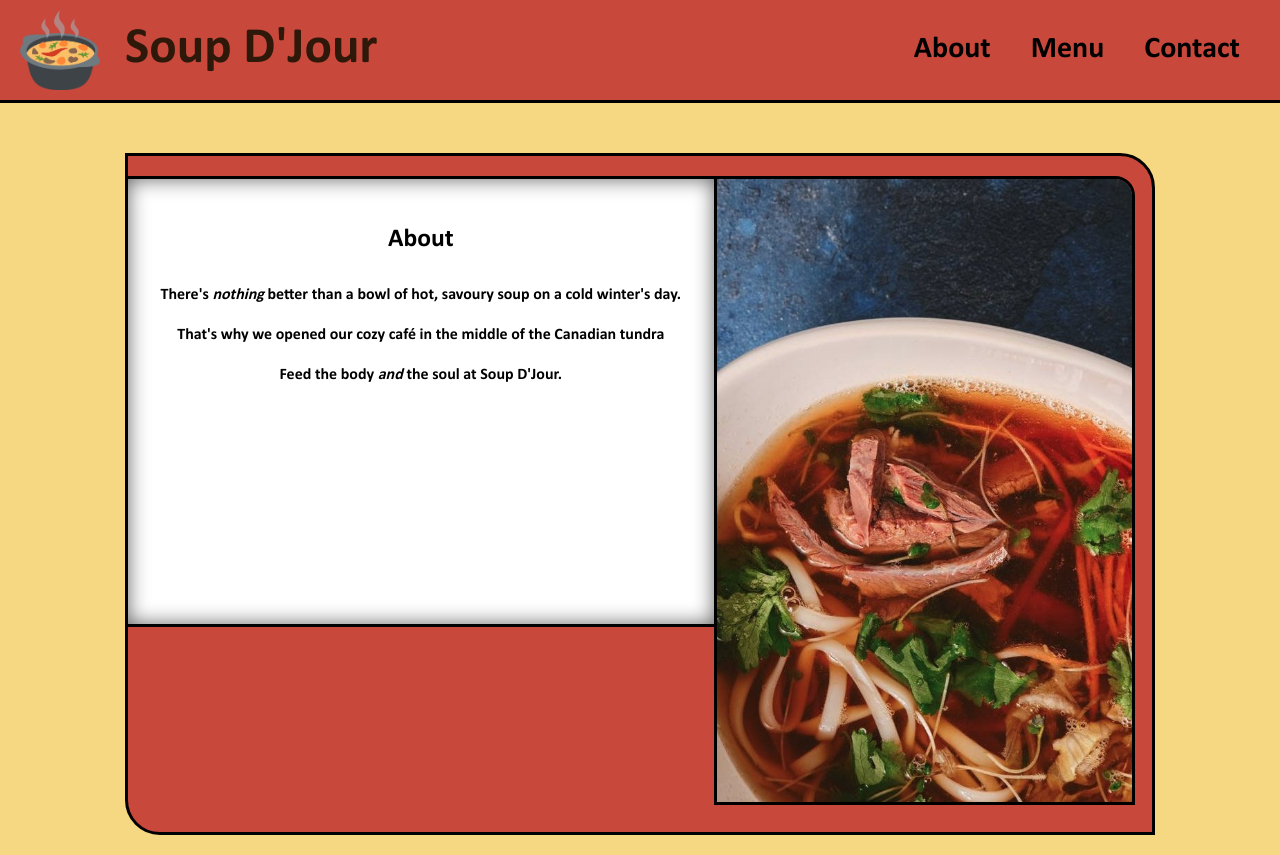
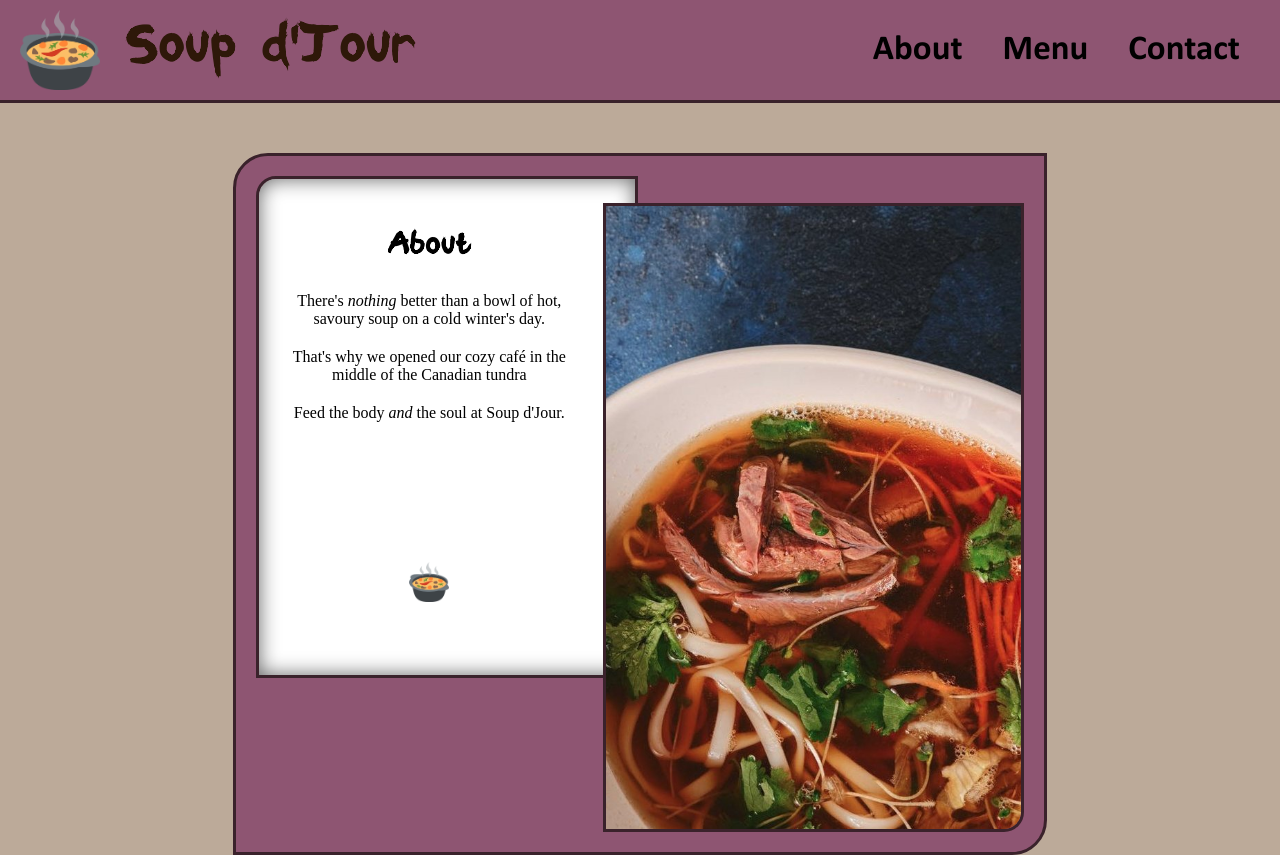
Before and after one commit to kgthompson1111/restaurant-page, a website built with webpack: page dist/index.html in a window 1280 px wide. Shown: the top 855 px of the page. Built offline with nearby package versions, Linux system fonts and the light colour scheme.

Commit message:
Wrap up functionality, finalize css styles

```diff
--- a/src/aboutPage.js
+++ b/src/aboutPage.js
@@ -1,18 +1,22 @@
 import AboutSoup from './soup1.jpg';
+import { renderStamp } from './renderStamp.js';
 
 function renderAbout() {
     cardContent.innerHTML = "";
 
     const aboutHeader = document.createElement('h2');
     aboutHeader.id = "aboutHeader";
+    aboutHeader.classList.add('cardHeader');
     aboutHeader.innerText = "About"
     cardContent.appendChild(aboutHeader);
 
     const aboutText = document.createElement('div');
     aboutText.id = "aboutText";
     aboutText.classList.add("cardText");
-    aboutText.innerHTML = "<p>There's <em>nothing</em> better than a bowl of hot, savoury soup on a cold winter's day.</p><p>That's why we opened our cozy caf&eacute; in the middle of the Canadian tundra</p><p>Feed the body <em>and</em> the soul at Soup D'Jour."
+    aboutText.innerHTML = "<p>There's <em>nothing</em> better than a bowl of hot, savoury soup on a cold winter's day.</p><p>That's why we opened our cozy caf&eacute; in the middle of the Canadian tundra</p><p>Feed the body <em>and</em> the soul at Soup d'Jour."
     cardContent.appendChild(aboutText);
+
+    renderStamp();
 
     cardImage.src = AboutSoup;
 }
--- a/src/contactPage.js
+++ b/src/contactPage.js
@@ -1,9 +1,16 @@
 import ContactSoup from './soup3.jpg';
+import { renderStamp } from './renderStamp.js';
 
 function renderContact() {
     cardContent.innerHTML = "";
 
-    const locationHeader = document.createElement('h2');
+    const contactUsHeader = document.createElement('h2');
+    contactUsHeader.classList.add("cardHeader");
+    contactUsHeader.id = "contactUsHeader";
+    contactUsHeader.innerText = "Contact Us";
+    cardContent.appendChild(contactUsHeader);
+
+    const locationHeader = document.createElement('h3');
     locationHeader.id = "locationHeader";
     locationHeader.innerText = "Location"
     cardContent.appendChild(locationHeader);
@@ -11,10 +18,10 @@ function renderContact() {
     const locationText = document.createElement('div');
     locationText.id = "locationText";
     locationText.classList.add("locationText");
-    locationText.innerHTML = "<p>Located at 123a - 456 st<br><p>Tundratown, Alberta</p>"
+    locationText.innerHTML = "<p>Located at 123a - 456 st<br>Tundratown, Alberta</p>"
     cardContent.appendChild(locationText);
 
-    const hoursHeader = document.createElement('h2');
+    const hoursHeader = document.createElement('h3');
     hoursHeader.id = "hoursHeader";
     hoursHeader.innerText = "Hours";
     cardContent.appendChild(hoursHeader);
@@ -26,7 +33,7 @@ function renderContact() {
     "Monday to Friday: 10:00 - 20:00<br>Saturday: 12:00 - 18:00<br>Sunday: Closed"
     cardContent.appendChild(hoursText);
 
-    const contactHeader = document.createElement('h2');
+    const contactHeader = document.createElement('h3');
     contactHeader.id = "contactHeader";
     contactHeader.innerText = "Contact Us";
     cardContent.appendChild(contactHeader);
@@ -36,6 +43,8 @@ function renderContact() {
     contactText.innerHTML = "<p>780-999-9999<br>contact@souppdjour.net</p>"
     cardContent.appendChild(contactText);
 
+    renderStamp();
+
     cardImage.src = ContactSoup;
 }
 
--- a/src/index.js
+++ b/src/index.js
@@ -1,6 +1,7 @@
 // functions
 import { renderPage } from './pageRender.js';
 import { renderMenu } from './menuPage.js';
+
 // css
 import './style.css';
 
--- a/src/menuPage.js
+++ b/src/menuPage.js
@@ -1,9 +1,11 @@
 import MenuSoup from './soup2.jpg';
+import { renderStamp } from './renderStamp.js';
 
 function renderMenu() {
    cardContent.innerHTML = "";
 
     const menuHeader = document.createElement('h2');
+    menuHeader.classList.add("cardHeader");
     menuHeader.id = "menuHeader";
     menuHeader.innerText = "Menu"
     cardContent.appendChild(menuHeader);
@@ -14,7 +16,7 @@ function renderMenu() {
     cardContent.appendChild(squashSoup);
 
     const squashSoupDescription = document.createElement('div');
-    squashSoupDescription.innerHTML = "<p>Creamy vegan butternut squash soup.</p>"
+    squashSoupDescription.innerHTML = "<p>Creamy vegan butternut squash soup</p>"
     squashSoupDescription.classList.add("cardText");
     cardContent.appendChild(squashSoupDescription);
 
@@ -24,7 +26,7 @@ function renderMenu() {
     cardContent.appendChild(carrotSoup);
 
     const carrotSoupDescription = document.createElement('div');
-    carrotSoupDescription.innerHTML = "<p>Spicy vegan ginger carrot soup.</p>"
+    carrotSoupDescription.innerHTML = "<p>Spicy vegan ginger carrot soup</p>"
     carrotSoupDescription.classList.add("cardText");
     cardContent.appendChild(carrotSoupDescription);
 
@@ -34,7 +36,7 @@ function renderMenu() {
     cardContent.appendChild(tomatoSoup);
 
     const tomatoSoupDescription = document.createElement('div');
-    tomatoSoupDescription.innerHTML = "<p>Savoury vegan heirloom tomato soup.</p>"
+    tomatoSoupDescription.innerHTML = "<p>Savoury vegan heirloom tomato soup</p>"
     tomatoSoupDescription.classList.add("cardText");
     cardContent.appendChild(tomatoSoupDescription);
 
@@ -44,7 +46,7 @@ function renderMenu() {
     cardContent.appendChild(potatoSoup);
 
     const potatoSoupDescription = document.createElement('div');
-    potatoSoupDescription.innerHTML = "<p>Chunky german potato soup.</p>"
+    potatoSoupDescription.innerHTML = "<p>Chunky german potato soup</p>"
     potatoSoupDescription.classList.add("cardText");
     cardContent.appendChild(potatoSoupDescription);
 
@@ -60,9 +62,10 @@ function renderMenu() {
 
     const withToast = document.createElement('div');
     withToast.classList.add("cardText");
-    withToast.innerText = "All soup served with local Einkorn sourdough bread and butter";
+    withToast.innerHTML = "<br><br>All soup served with local Einkorn sourdough bread and butter";
     cardContent.appendChild(withToast);
 
+    renderStamp();
     cardImage.src = MenuSoup;
 }
 
--- a/src/pageRender.js
+++ b/src/pageRender.js
@@ -24,7 +24,8 @@ function renderPage() {
     headerLogo.appendChild(logo);
 
     const headerText = document.createElement('h1');
-    headerText.innerText = "Soup D\'Jour";
+    headerText.id = "headerText";
+    headerText.innerText = "Soup d\'Jour";
     //append header
     headerLogo.appendChild(headerText);
 
@@ -53,6 +54,7 @@ function renderPage() {
         contactButtonHolder.appendChild(contactButtonLink);
 
         contactButtonLink.addEventListener('click', renderContact);
+
     //append ul
     navHeader.appendChild(navLinks);
 
@@ -69,25 +71,11 @@ function renderPage() {
     cardContent.id = "cardContent";
     card.appendChild(cardContent);
 
-    // content for "Home" page
-    //
-    const aboutHeader = document.createElement('h2');
-    aboutHeader.id = "aboutHeader";
-    aboutHeader.innerText = "About"
-    cardContent.appendChild(aboutHeader);
-
-    const aboutText = document.createElement('div');
-    aboutText.id = "aboutText";
-    aboutText.classList.add("cardText");
-    aboutText.innerHTML = "<p>There's <em>nothing</em> better than a bowl of hot, savoury soup on a cold winter's day.</p><p>That's why we opened our cozy caf&eacute; in the middle of the Canadian tundra</p><p>Feed the body <em>and</em> the soul at Soup D'Jour."
-    cardContent.appendChild(aboutText);
-
     const cardImage = document.createElement('img');
     cardImage.id = "cardImage";
-    cardImage.src = AboutSoup;
     card.appendChild(cardImage);
-    //
-    //////////////
+
+    renderAbout();
 
     //footer
     const footer = document.createElement('div');
--- /dev/null
+++ b/src/renderStamp.js
@@ -0,0 +1,10 @@
+import MyLogo from './logo.png';
+
+function renderStamp() {
+    const cardContentFooterLogo = document.createElement('img');
+    cardContentFooterLogo.id = "footerLogo";
+    cardContentFooterLogo.src = MyLogo;
+    cardContent.appendChild(cardContentFooterLogo);
+}
+
+export  { renderStamp }
--- a/src/style.css
+++ b/src/style.css
@@ -1,23 +1,32 @@
 @font-face {
-    font-family: MyFont;
-    src: url(calibri-bold.TTF);
+    font-family: 'CalibriBold';
+    src: url('./calibribold.ttf') format('truetype');
+}
+
+@font-face {
+    font-family: 'CalibriRegular';
+    src: url('./calibriregular.ttf') format('truetype');
+}
+
+@font-face {
+    font-family: 'Painter';
+    src: url('./painter.ttf') format('truetype');
 }
 
 * {
     margin: 0;
-    font-family: MyFont;
 }
 
 #navHeader {
     width: 100vw;
     height: 100px;
-    background-color: rgb(200, 72, 60);
+    background-color: #8E5572;
 
     display: flex;
     align-items: center;
     justify-content: space-between;
 
-    border-bottom: solid 3px black;
+    border-bottom: solid 3px #3a222b;
 }
 
 #headerLogo {
@@ -25,7 +34,12 @@
     align-items: center;
 }
 
+#headerText {
+    font-family: 'Painter', 'CalibriBold', Arial, sans-serif;
+}
+
 h1 {
+    font-family: 'CalibriBold', Arial, sans-serif;
     margin-left: 20px;
     color: rgb(46, 24, 9);
     font-size: 4vw;
@@ -33,13 +47,15 @@ h1 {
 }
 
 h2 {
-    font-size: 2vw;
+    font-family: 'CalibriRegular', Arial, sans-serif;
+    font-size: 30px;
     margin-bottom: 30px;
 }
 
 h3 {
-    font-size: 1.75vw;
-    margin-bottom: 10px;
+    font-family: 'CalibriRegular', Arial, sans-serif;
+    font-size: 20px;
+    margin-bottom: 8px;
 }
 
 #logo {
@@ -49,6 +65,7 @@ h3 {
 }
 
 ul {
+    font-family: CalibriBold, Arial, sans-serif;
     list-style-type: none;
     display: flex;
     margin-right: 20px;
@@ -56,7 +73,7 @@ ul {
 
 li {
     margin: 20px;
-    font-size: 30px;
+    font-size: 35px;
 }
 
 a {
@@ -67,45 +84,45 @@ a {
 #contentBody {
     height: auto;
     width: 100vw;
-    background-color: rgb(246, 215, 130);
+    background-color: #BCAA99;
 
     display: flex;
     justify-content: center;
 }
 
 #card {
-    width: 80vw;
-    background-color: rgb(200, 72, 60);
-
-    border-top-right-radius: 35px;
-    border-bottom-left-radius: 35px;
-    border: solid 3px black;
+    width: 60vw;
+    background-color: #8E5572;
+    border-top-left-radius: 35px;
+    border-bottom-right-radius: 35px;
+    border: solid 3px #3a222b;
 
     margin: 50px 0px;
 
     display: flex;
-    padding-top: 20px;
+    padding: 20px;
 }
 
 #cardContent {
     width: 100%;
     background-color: white;
     height: auto;
-    border-top: solid 3px black;
-    border-bottom: solid 3px black;
-    border-collapse: collapse;
-    border-right: solid 3px black;
     box-shadow: inset 0px 0px 20px rgba(0, 0, 0, 0.616);
+    border: solid 3px #3a222b;
+    border-top-left-radius: 20px;
+    margin-right: -35px;
 
-    padding: 45px 25px;
+    padding: 30px 60px 0px 25px;
     margin-bottom: 20%;
     display: flex;
     flex-direction: column;
     align-items: center;
+    justify-content: flex-start;
 }
 
-#cardcontent > div {
-    flex: 1;
+.cardHeader {
+    font-family: 'Painter', 'CalibriBold', Arial, sans-serif;
+    margin-top: 22px;
 }
 
 .cardText {
@@ -113,21 +130,29 @@ a {
     text-align: center;
 }
 
+#footerLogo {
+    width: 40px;
+    height: auto;
+    margin-top: 100px;
+    margin-bottom: 20px;
+}
+
 #cardImage {
     height: 95%;
     max-height: 650px;
-    margin-right: 17px;
-    border-top-right-radius: 20px;
-    border: solid 3px black;
-    border-collapse: collapse;
-    margin-left: -3px;
+    border-bottom-right-radius: 20px;
+    border: solid 3px #3a222b;
+
+    align-self: flex-end;
 }
 
 #footer {
     height: 80px;
-    background-color: rgb(200, 72, 60);
-    font-size: 4vh;
-    border-top: solid 3px black;
+    background-color: #8E5572;
+    font-size: 30px;
+    border-top: solid 3px #3a222b;
+
+    font-family: 'CalibriRegular',  Arial, sans-serif;
 
     display: flex;
     justify-content: center;
--- a/webpack.config.js
+++ b/webpack.config.js
@@ -16,6 +16,10 @@ module.exports = {
                 test: /\.(png|svg|jpg|jpeg|gif)$/i,
                 type: 'asset/resource',
             }
+            {
+                test: /\.(woff|woff2|eot|ttf|otf)$/i,
+                type: 'asset/resource',
+            },
         ],
     },
 };
```
Also changed, not shown: src/calibri-bold.TTF (deleted), src/calibribold.ttf (renamed from dist/calibri-bold.TTF), src/calibriregular.ttf (added), src/painter.ttf (added).
